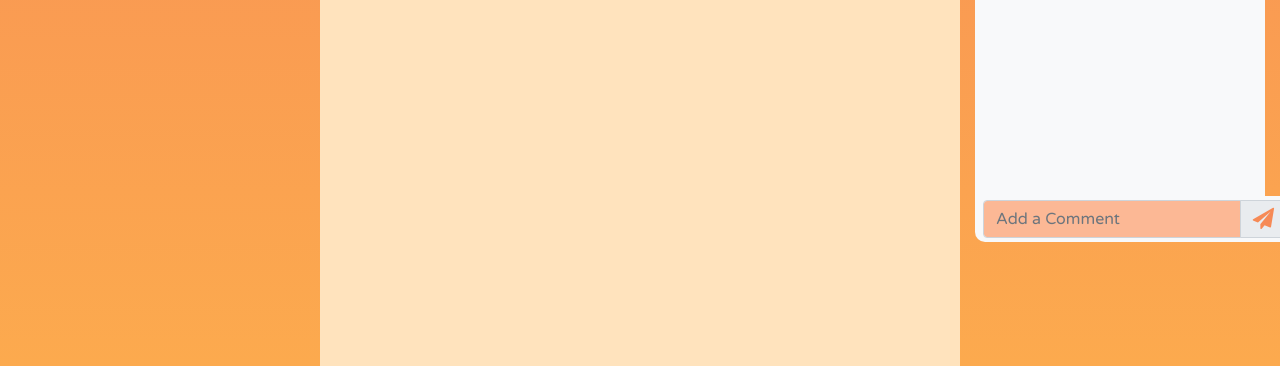
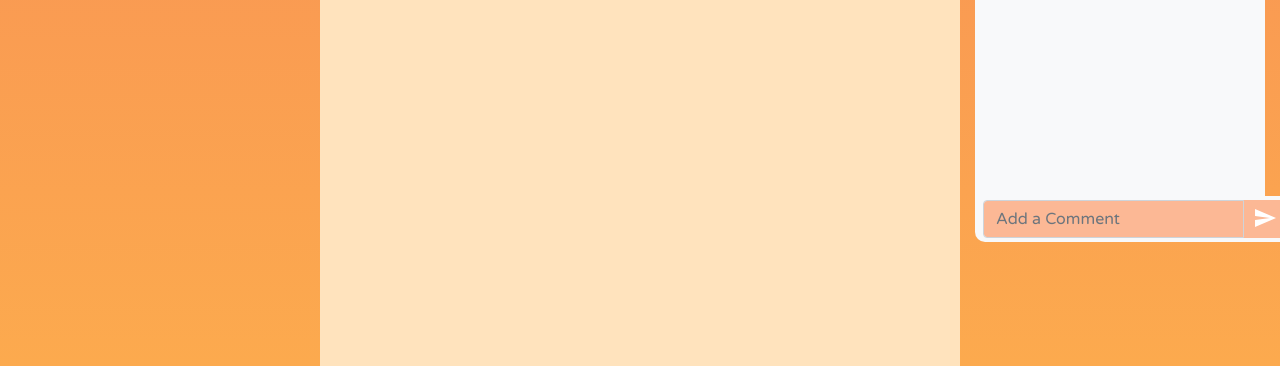
Before and after one commit to incognito3456/Gunnhacks-Project, a Flask app: template templates/dashboard.html in a window 1280 px wide. Shown: the part 434-800 px from the top of the page. Run offline with Flask 2, Linux system fonts and the light colour scheme; the template is opened without the code that fills it, so the values that code supplies are empty; some libraries are stand-ins or nearby versions.

Commit message:
another commit

```diff
--- a/templates/dashboard.html
+++ b/templates/dashboard.html
@@ -317,7 +317,9 @@
                 <div class="mt-1 py-1 px-2 " style="position:absolute; bottom:280px; width:100%; ">
                     <!--                    <i class="fa fa-bell fa-lg mr-2"></i>-->
                     <div class="comment-label py-2 d-flex align-items-center" style="border-radius:7px;">
-                        <i class="fa fa-comment fa-lg mr-2 pl-3 mb-0" style="color:white;"></i>
+<!--                        <i class="fa fa-comment fa-lg mr-2 pl-3 mb-0" style="color:white;"></i>-->
+                        <span class="material-icons mt-1 mb-1 mr-2 ml-3 md-dark md-24"
+                                          style="color:#FFFFFF;">comment</span>
                         <div class="text-light pl-0 mb-0">Comments</div>
 
                     </div>
@@ -357,9 +359,14 @@
                                        placeholder="Add a Comment"
                                        aria-label="Recipient's username" aria-describedby="basic-addon2">
                                 <div class="input-group-append ">
-                                    <button type="submit" class="input-group-text " id="basic-addon2"><i
-                                            class="fa fa-send fa-lg  mb-0 " style="color:#F68A56;"></i></button>
+<!--                                    <button type="submit" class="input-group-text " id="basic-addon2"><i-->
+<!--                                            class="fa fa-send fa-lg  mb-0 " style="color:#F68A56;"></i></button>-->
+                                    <button type="submit" style="border-width:0px; background-color:#fcb895; border-top-right-radius:5px; border-bottom-right-radius:5px;">
+                                        <span class="material-icons m-1 md-dark md-24"
+                                          style="color:#FFFFFF;">send</span>
+                                    </button>
                                 </div>
+
 
                             </div>
                         </form>
```
